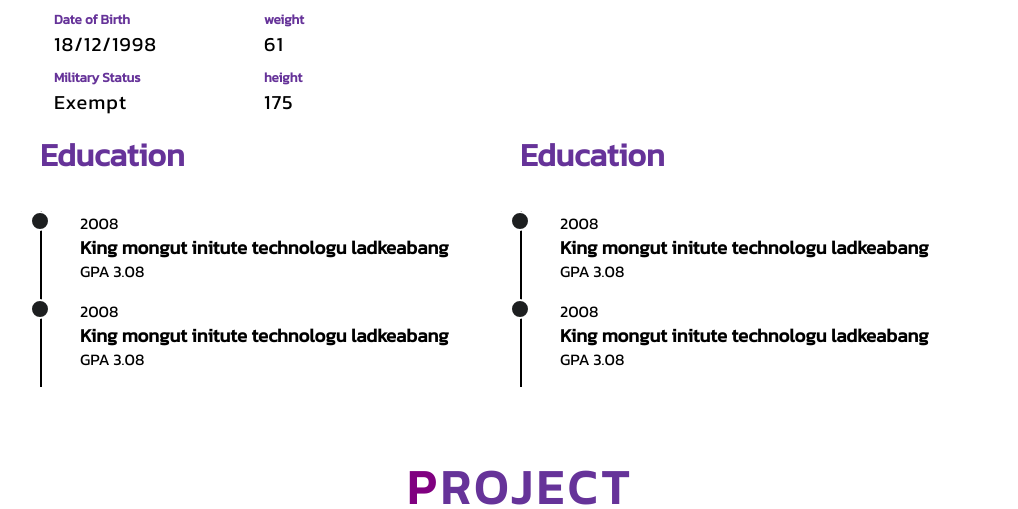
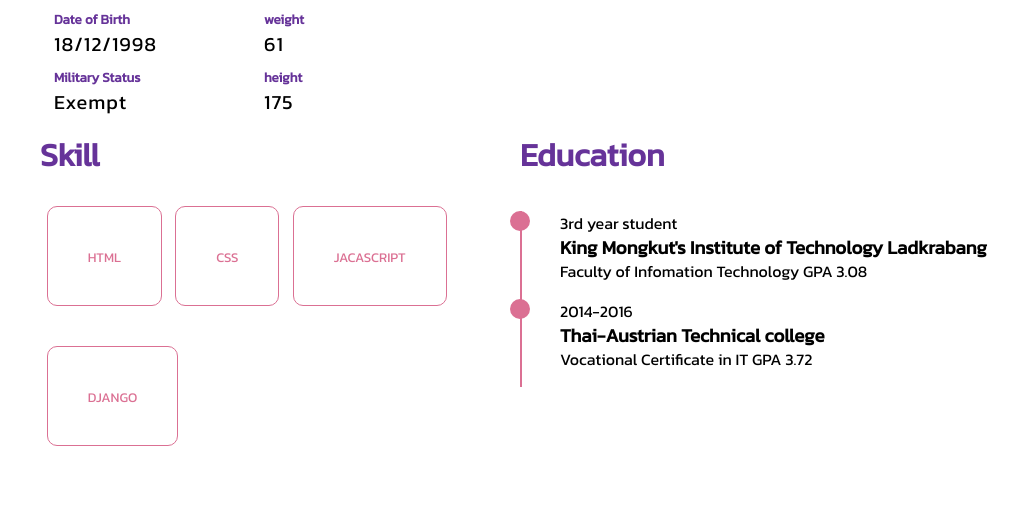
Before and after one commit to ifackerx/web-portfolio, a React (Create React App) app: page / in a window 1280 px wide. Shown: the part 1024-1533 px from the top of the page, without its empty margins (120-1138 px from the left). Built offline with nearby package versions, Linux system fonts and the light colour scheme.

Commit message:
add skills

```diff
--- a/src/component/AboutME.js
+++ b/src/component/AboutME.js
@@ -2,6 +2,7 @@ import React, { useState } from "react";
 import styled from "styled-components";
 import SVG from "../img/undraw.svg";
 import TimeLine from "./TimeLine";
+import Skill from "./Skill";
 
 export const Grid = styled.div`
   display: grid;
@@ -131,7 +132,7 @@ const AboutME = () => {
       </Grid>
 
       <Grid>
-        <TimeLine />
+        <Skill/>
 
         <TimeLine />
       </Grid>
--- a/src/component/Project.js
+++ b/src/component/Project.js
@@ -97,7 +97,7 @@ const Title = styled.h3`
   }
 `;
 
-const Tag = styled.button`
+export const Tag = styled.button`
   color: palevioletred;
   margin: 2em 0.5em 1em;
   padding: 0.25em 1em;
--- /dev/null
+++ b/src/component/Skill.js
@@ -0,0 +1,61 @@
+import React, { useState } from "react";
+import styled from "styled-components";
+import { Container } from "./AboutME";
+
+
+export const Tag = styled.button`
+  color: palevioletred;
+  margin: 2em 0.5em 1em;
+  padding: 3em;
+  border: 1px solid palevioletred;
+  border-radius: 10px;
+  height: 100px;
+  background-color: white;
+  :hover {
+    background-color: palevioletred;
+    transition: 0.3s;
+    color: white;
+  }
+`;
+
+
+const Timeline_ = styled.div`
+    text-align: left;
+    h1 {
+        text-align: left;
+    }
+`;
+
+const Timeline_item = styled.div`
+  display: flex;
+  flex-direction: column;
+  padding-left: 2.5rem;
+  line-height: 1.5em;
+  position: relative;
+  text-align: left;
+  padding-bottom: 1em;
+
+`;
+
+
+const Skill = () => {
+  return (
+      <Timeline_>
+          <h1>Skill</h1>
+           <Tag>
+                HTML
+           </Tag>
+           <Tag>
+                CSS
+           </Tag>
+           <Tag>
+                JACASCRIPT
+           </Tag>
+           <Tag>
+                DJANGO
+           </Tag>
+      </Timeline_>
+  );
+};
+
+export default Skill;
--- a/src/component/TimeLine.js
+++ b/src/component/TimeLine.js
@@ -29,15 +29,15 @@ const Timeline_item = styled.div`
     left: -10px;
     height: 1rem;
     width: 1rem;
-    border: 2px solid white;
+    border: 2px solid palevioletred;
     border-radius: 50%;
-    background: #1d1f20;
+    background: palevioletred;
     z-index: 1;
   }
 
   ::after {
     content: "";
-    border-left: 2px solid black;
+    border-left: 2px solid palevioletred;
     height: calc(100% + 4rem);
     height: 100%;
     position: absolute;
@@ -53,14 +53,14 @@ const TimeLine = () => {
       <Timeline_>
           <h1>Education</h1>
         <Timeline_item>
-          <span>2008</span>
-          <h3>King mongut initute technologu ladkeabang</h3>
-          <p>GPA 3.08</p>
+          <span>3rd year student</span>
+          <h3>King Mongkut's Institute of Technology Ladkrabang</h3>
+          <p>Faculty of Infomation Technology GPA 3.08</p>
         </Timeline_item>
         <Timeline_item>
-          <span>2008</span>
-          <h3>King mongut initute technologu ladkeabang</h3>
-          <p>GPA 3.08</p>
+          <span>2014-2016</span>
+          <h3>Thai-Austrian Technical college</h3>
+          <p>Vocational Certificate in IT GPA 3.72</p>
         </Timeline_item>
       </Timeline_>
   );
```
